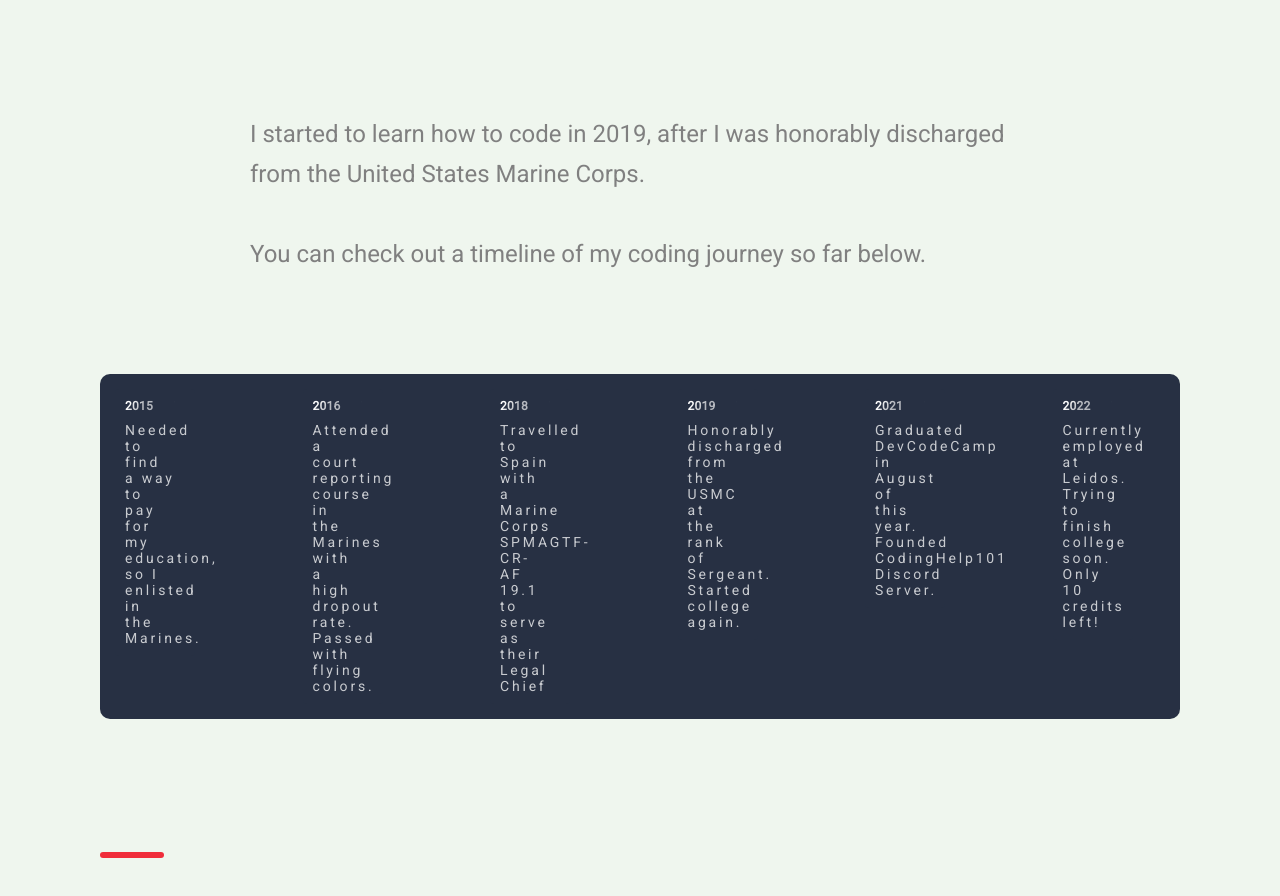
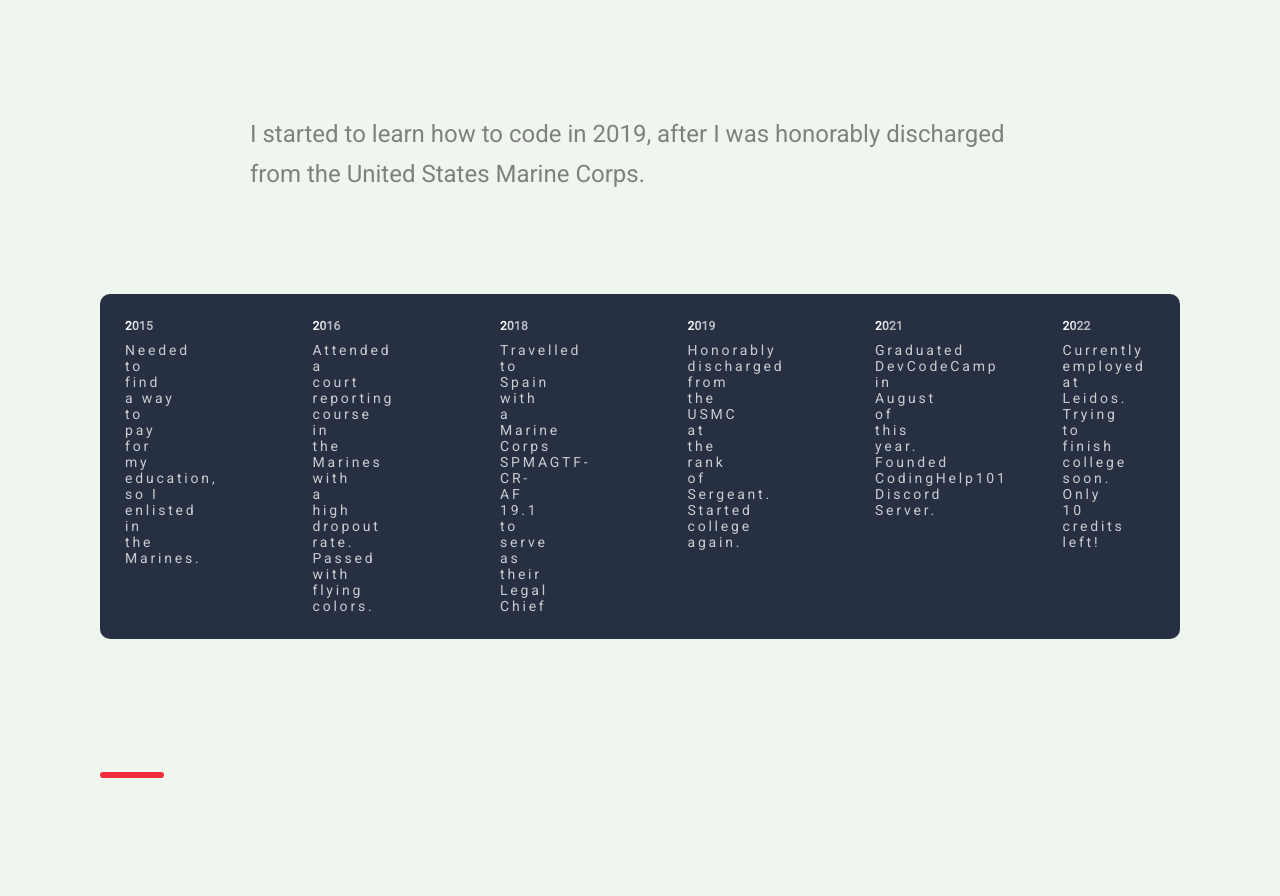
Before and after one commit to BA-CalderonMorales/Portfolio-Site, a Next.js app: page / in a window 1280 px wide. Shown: the part 3200-4096 px from the top of the page. Built offline with nearby package versions, Linux system fonts and the light colour scheme.

Commit message:
Removing implied text that was meant to guide users.
- Didnt feel it was necessary to add follow-on test to guide the user.

```diff
--- a/src/components/TimeLine/TimeLine.js
+++ b/src/components/TimeLine/TimeLine.js
@@ -77,8 +77,6 @@ const Timeline = () => {
       <SectionText>
         I started to learn how to code in 2019, after I was honorably discharged
         from the United States Marine Corps. <br />
-        <br />
-        You can check out a timeline of my coding journey so far below.
       </SectionText>
       {/* <CarouselContainer ref={carouselRef} onScroll={handleScroll}> */}
       <CarouselContainer ref={carouselRef}>
```
